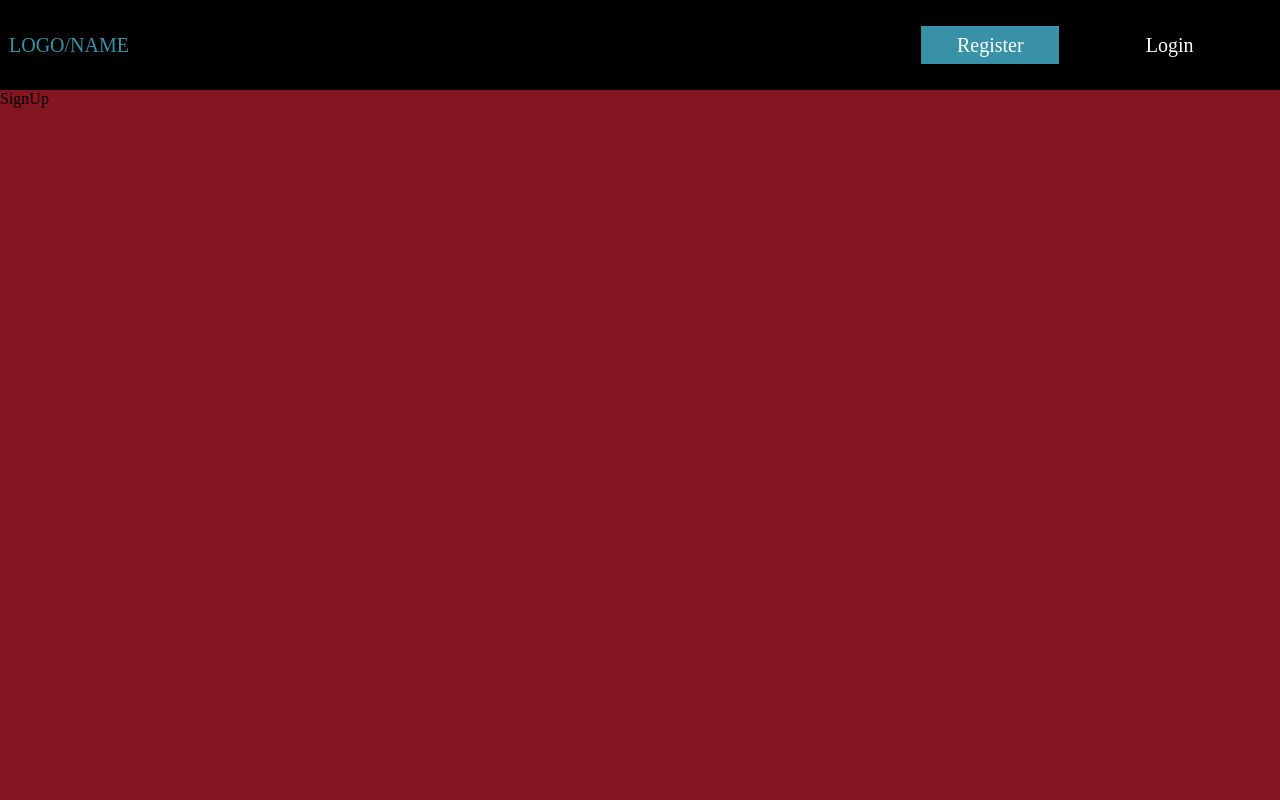
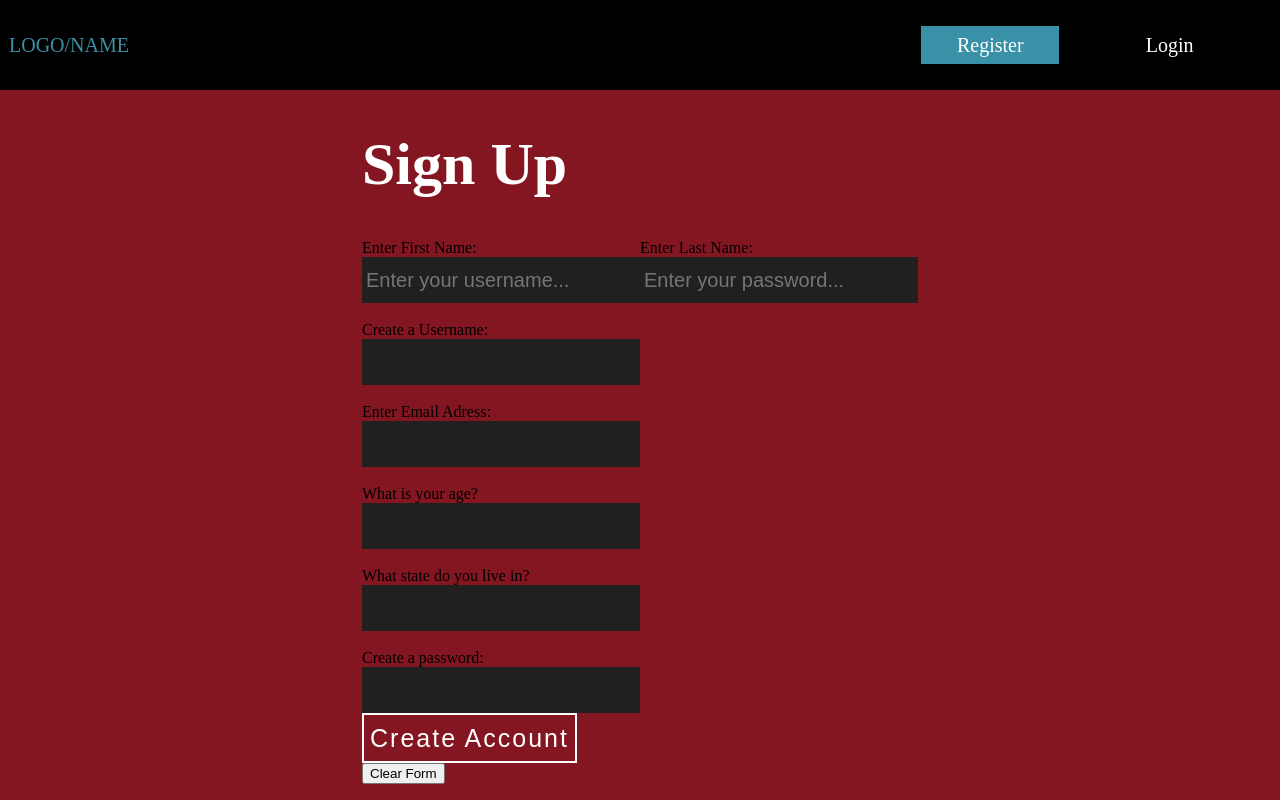
Before and after one commit to Serrin-Sage/phase-4-project-frontend, a React (Vite) app: page /signup in a window 1280 px wide. Built offline with nearby package versions, Linux system fonts and the light colour scheme; a web font is replaced by a local one.

Commit message:
some sign up functionality, very limited, no error handling at the moment, not much css either

```diff
--- a/src/components/SignUp.jsx
+++ b/src/components/SignUp.jsx
@@ -1,7 +1,93 @@
+import { useState } from "react"
+import { useNavigate } from "react-router-dom"
+import { useSelector, useDispatch } from "react-redux"
+import { resetSignUpForm } from "../features/clearsignup"
 const SignUp = () => {
+  const defaultForm = useSelector((state) => state.clearsignup.value)
+  const dispatch = useDispatch()
+  const navigate = useNavigate()
+
+  const handleSubmit = async (e) => {
+    e.preventDefault()
+    let req = await fetch("http://localhost:8000/user", {
+      method: "POST",
+      headers: {
+        "Content-Type": "application/json",
+        "Accept": "application/json"
+      },
+      body: JSON.stringify({
+        first_name: e.target.first_name.value,
+        last_name: e.target.last_name.value,
+        username: e.target.username.value,
+        email: e.target.email.value,
+        password: e.target.password.value,
+        age: e.target.age.value,
+        location: e.target.location.value,
+        logged_in: 1
+      })
+    })
+    let res = await req.json()
+    if (req.ok) {
+      dispatch(resetSignUpForm())
+      navigate('/profile')
+    } else {
+      console.log("AN ERROR OCCURED")
+    }
+  }
   return (
-    <div>
-        SignUp
+    <div className="user-interface-container">
+      <div className="signup-container">
+        <h1 className="user-form-title">Sign Up</h1>
+        {defaultForm.first_name}
+        <div className="sigup-content">
+          <form onSubmit={handleSubmit}>
+            <div className="name-input-container">
+              <label className="user-form-label">
+                Enter First Name: <br/>
+                <input type="text" name="first_name" className="user-input" defaultValue={defaultForm.first_name} placeholder="Enter your username..." />
+              </label>
+              <label className="user-form-label">
+                Enter Last Name: <br/>
+                <input type="text" name="last_name" className="user-input" defaultValue={defaultForm.last_name} placeholder="Enter your password..." />
+                <br />
+              </label>
+            </div>
+            <br />
+            <label >
+              Create a Username: <br/>
+              <input type="text" name="username" className="user-input" defaultValue={defaultForm.username} />
+            </label>
+            <br/>
+            <br/>
+            <label >
+              Enter Email Adress: <br/>
+              <input type="text" name="email" className="user-input" defaultValue={defaultForm.email}/>
+            </label>
+            <br />
+            <br />
+            <label >
+              What is your age? <br />
+              <input type="text" name="age" className="user-input" defaultValue={defaultForm.age}/>
+            </label>
+            <br/>
+            <br/>
+            <label >
+              What state do you live in? <br />
+              <input type="text" name="location" className="user-input" defaultValue={defaultForm.location}/>
+            </label>
+            <br/>
+            <br/>
+            <label >
+              Create a password: <br />
+              <input type="password" name="password" className="user-input" defaultValue={defaultForm.password}/>
+            </label>
+            <br/>
+            <input type="submit" value="Create Account" className="login-btn"/>
+            <br/>
+          </form>
+          <button onClick={() => { dispatch(resetSignUpForm()) }}>Clear Form</button>
+        </div>
+      </div>
     </div>
   )
 }
--- a/src/components/drinks/DrinkDisplay.jsx
+++ b/src/components/drinks/DrinkDisplay.jsx
@@ -2,7 +2,7 @@ const DrinkDisplay = ({ drink }) => {
   return (
     <div className="drink-card">
       <div className="drink-image-div">
-        {/* <img src={drink.image} alt={`image of ${drink.name}`} /> */}
+        <img src={drink.image} alt={`image of ${drink.name}`} />
       </div>
       <div className="drink-info">
         <h2 className="drink-name">{drink.name}</h2><br/>
--- /dev/null
+++ b/src/features/clearsignup.js
@@ -0,0 +1,25 @@
+import { createSlice } from "@reduxjs/toolkit";
+
+const initialStateValue = {
+        first_name: "",
+        last_name: "",
+        username: "",
+        email: "",
+        password: "",
+        age: "",
+        location: ""
+}
+
+export const clearSignUp = createSlice({
+    name: "clearsignup",
+    initialState: {value : initialStateValue},
+
+    reducers: {
+        resetSignUpForm: (state) => {
+            state.value = initialStateValue
+        }
+    }
+})
+
+export const { resetSignUpForm } = clearSignUp.actions
+export default clearSignUp.reducer
--- a/src/index.css
+++ b/src/index.css
@@ -2,11 +2,11 @@ body {
     margin: 0;
     height: 99vh;
     background-color: #831621;
-    font-family: TEST;
+    font-family: Arlrdb;
     /* width: 90+9vw; */
 }
 
 @font-face {
-    font-family: TEST;
+    font-family: Arlrdb;
     src: url("./ARLRDBD.ttf")
 }
--- a/src/main.jsx
+++ b/src/main.jsx
@@ -6,6 +6,7 @@ import { Provider } from 'react-redux'
 import App from './App'
 import userSlice from './features/user'
 import categorySlice from './features/category'
+import clearSignUp from './features/clearsignup'
 import './index.css'
 import './stylesheets/header.css'
 import './stylesheets/mainpage.css'
@@ -16,6 +17,7 @@ const store = configureStore({
   reducer: {
     user: userSlice,
     category: categorySlice,
+    clearsignup: clearSignUp,
   }
 })
 
--- a/src/stylesheets/signinup.css
+++ b/src/stylesheets/signinup.css
@@ -36,7 +36,7 @@
 }
 
 .login-btn {
-    width: 140px;
+    width: fit-content;
     height: 50px;
     font-size: 25px;
     letter-spacing: 2px;
@@ -73,3 +73,15 @@
 .no-account-content {
 
 }
+
+/*** SIGN UP STYLE ***/
+.signup-container {
+
+}
+.signup-content {
+    max-width: 800px;
+}
+
+.name-input-container {
+    display: flex;
+}
```
